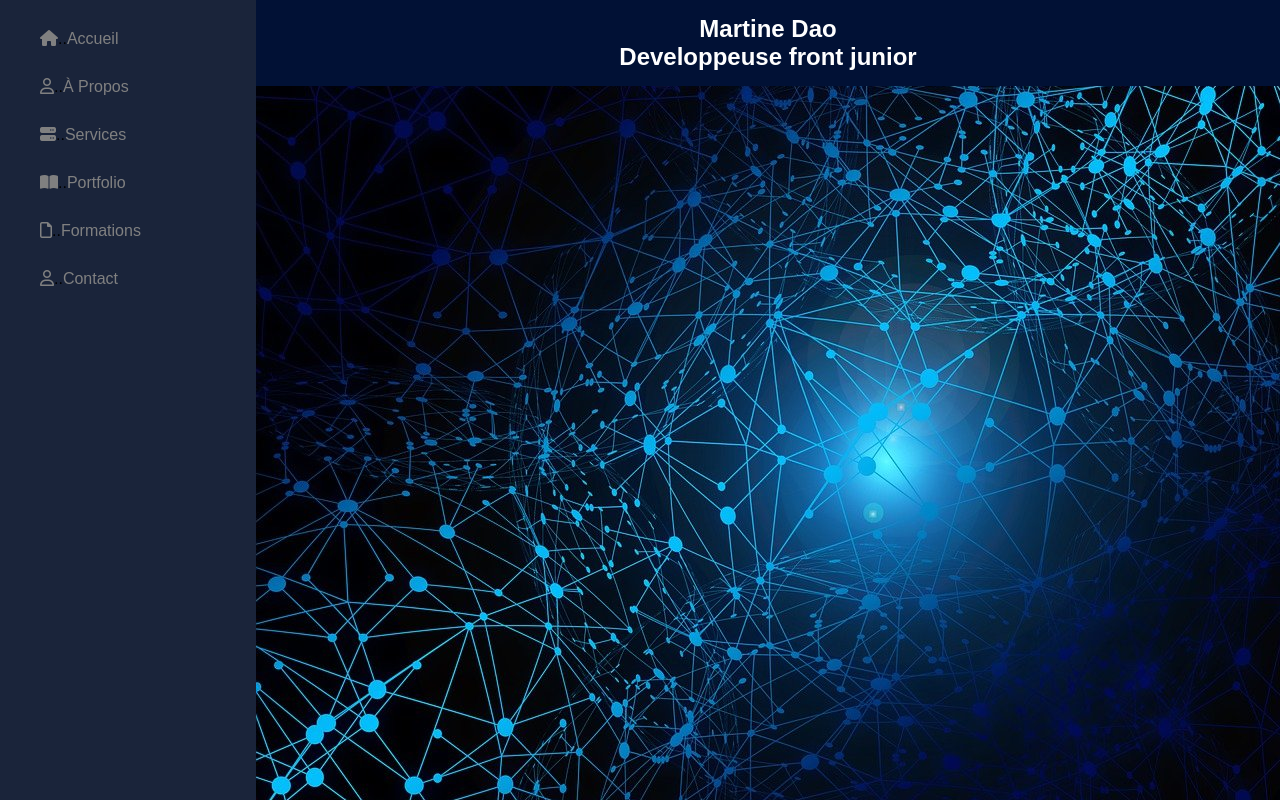
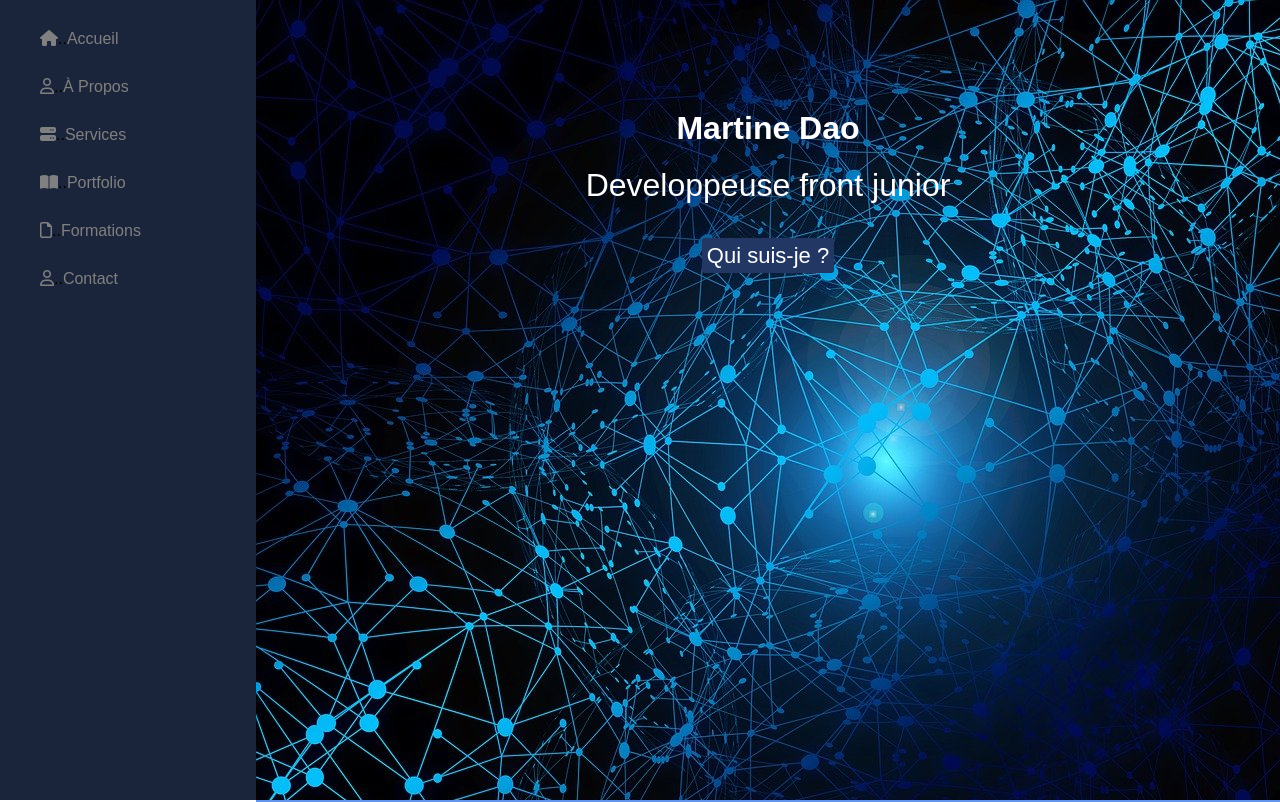
Before and after one commit to MartineDao/Portfolio, a plain HTML site: page index.html in a window 1280 px wide. Shown: the top 802 px of the page. Drawn offline with Linux system fonts and the light colour scheme.

Commit message:
Ajout d'informations et mise en page de certains fichiers

```diff
--- a/assets/css/components/about.css
+++ b/assets/css/components/about.css
@@ -1,12 +1,8 @@
 .about-me {
-    border: 0 solid;
+    background-color: cornflowerblue;
 }
 
 .about-title {
     font-size: 25px;
     font-weight: bold;
 }
-
-/*.about-text {
-
-}*/
--- a/assets/css/components/home.css
+++ b/assets/css/components/home.css
@@ -1,10 +1,26 @@
 #home {
-    /* background-color: rgb(212, 225, 237);*/
     color: white;
     background-image: url("../../image/digitization.jpg");
-
+    line-height: 1.5cm;
 }
 
-.moi {
-    background-color: rgb(1, 17, 53);
+.name-job {
+    font-size: xx-large;
+    padding-top: 100px;
 }
+
+.about-link a {
+    font-size: 22px;
+    color: white;
+    text-decoration: none;
+    border: 0;
+    border-radius: 3px;
+    padding: 5px;
+    background-color: rgb(34, 55, 99);
+}
+
+.about-link a:hover {
+    font-size: 26px;
+    background-color: cornflowerblue;
+    font-weight: bold;
+}
--- a/index.html
+++ b/index.html
@@ -26,9 +26,12 @@
         </aside>
         <div class="content">
             <section id="home">
-                <div class="moi">
-                    <h1 class="tc m-0 py-15">Martine Dao <br>
-                        Developpeuse front junior</h1>
+                <div class="name-job">
+                    <p class="noms bold tc m-0">Martine Dao</p>
+                    <p class="noms tc m-0">Developpeuse front junior</p>
+                </div>
+                <div class="about-link tc mt-15">
+                    <a href="#about">Qui suis-je ?</a>
                 </div>
             </section>
             <section id="about" class="about-me flex jcc aic gap-30">
```
Also changed, not shown: assets/image/attractive-F.jpg (deleted).
